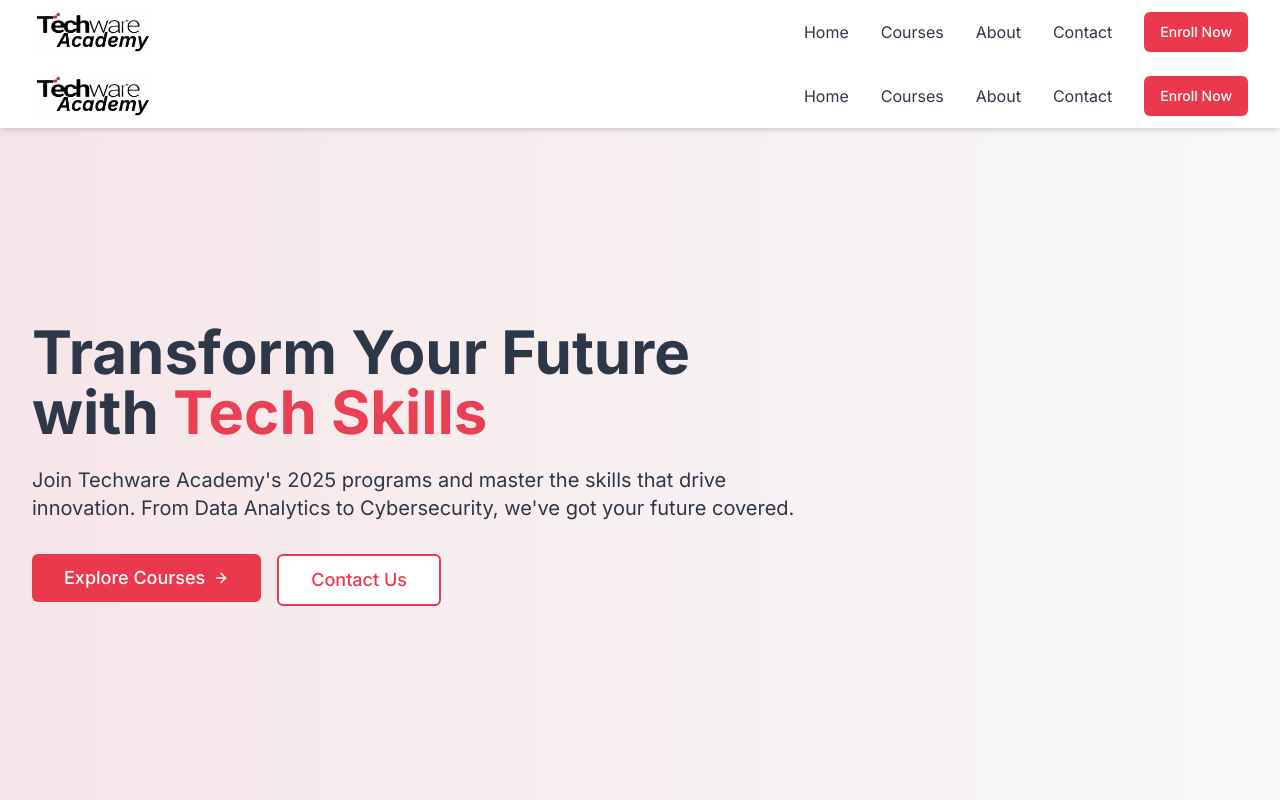
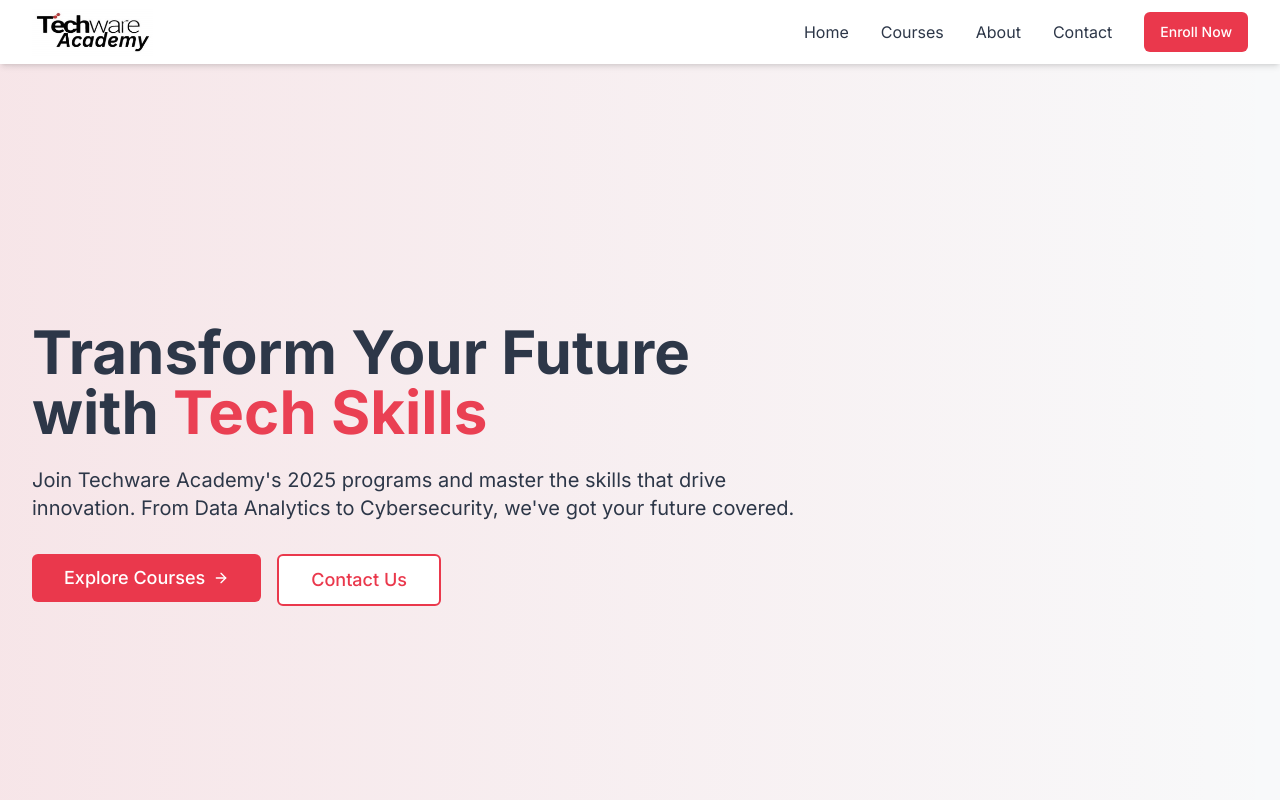
Before and after one commit to Iomole/techware-academy, a React (Vite) app: page / in a window 1280 px wide. Shown: the top 800 px of the page. Built offline with nearby package versions, Linux system fonts and the light colour scheme.

Commit message:
Fix double header issue
Addressed the problem of a double header appearing on the page. Resolved the issue that caused the page to break when opened in a new tab.
[skip gpt_engineer]

```diff
--- a/src/App.tsx
+++ b/src/App.tsx
@@ -10,8 +10,9 @@ import Navigation from "@/components/Navigation";
 function App() {
   return (
     <Router>
+      <div className="min-h-screen">
         <Navigation />
-      <div className="pt-16"> {/* Add padding to account for fixed navigation */}
+        <main className="pt-16"> {/* Add padding to account for fixed navigation */}
           <Routes>
             <Route path="/" element={<Index />} />
             <Route path="/about" element={<About />} />
@@ -28,6 +29,7 @@ function App() {
               </div>
             } />
           </Routes>
+        </main>
       </div>
     </Router>
   );
--- a/src/pages/Index.tsx
+++ b/src/pages/Index.tsx
@@ -1,4 +1,3 @@
-import Navigation from "@/components/Navigation";
 import Hero from "@/components/Hero";
 import Features from "@/components/Features";
 import VideoSection from "@/components/VideoSection";
@@ -9,7 +8,6 @@ import Footer from "@/components/Footer";
 const Index = () => {
   return (
     <div className="min-h-screen">
-      <Navigation />
       <Hero />
       <Features />
       <PopularCourses />
```
Lines whose indentation alone changed are shown as unchanged.
